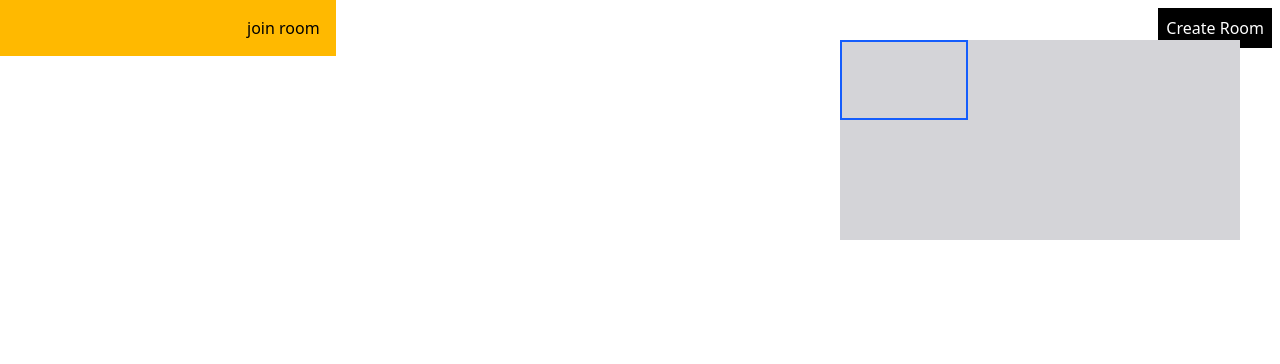
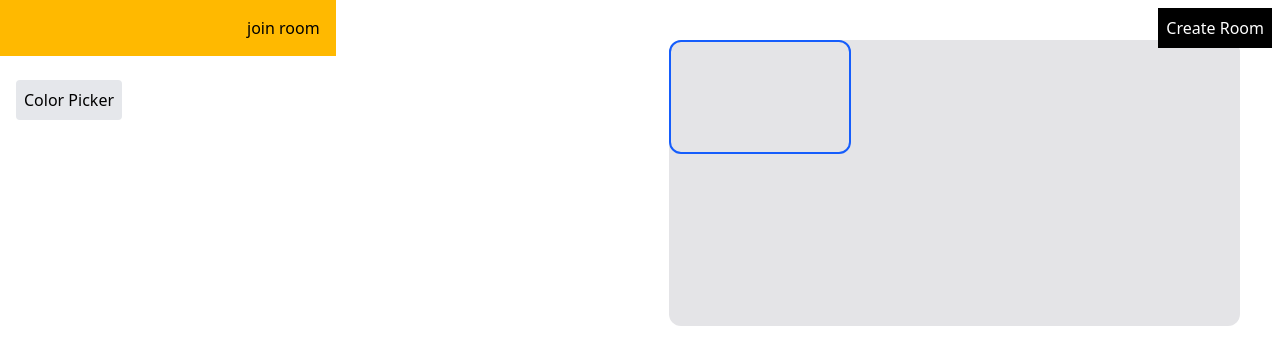
Before and after one commit to SarojKumarRanjan/Collaborative-drawboard, a React (Vite) app in the folder client/: page /1 in a window 1280 px wide. Shown: the top 364 px of the page. Built offline with nearby package versions, Linux system fonts and the light colour scheme; no server answers.

Commit message:
fixed minor bugs and implemented color picker

```diff
--- a/client/package.json
+++ b/client/package.json
@@ -12,6 +12,7 @@
   "dependencies": {
     "@tailwindcss/vite": "^4.1.7",
     "@types/node": "^22.15.18",
+    "@uiw/react-color-sketch": "^2.7.3",
     "motion": "^12.12.1",
     "react": "^19.1.0",
     "react-dom": "^19.1.0",
--- a/client/src/animation.ts
+++ b/client/src/animation.ts
@@ -34,3 +34,25 @@ export const modalAnimation = {
         transition
     }
 }
+
+
+export const colorPickerAnimation = {
+
+    from:{
+        y:-30,
+        opacity: 0,
+        transition:{
+            duration: 0.2,
+            ease: DEFAULT_EASE
+        }
+    },
+    to:{
+        y: 0,
+        opacity: 1,
+        transition:{
+            duration: 0.2,
+            ease: DEFAULT_EASE
+        }
+    }
+
+}
--- a/client/src/components/Toolbar.tsx
+++ /dev/null
@@ -1,42 +0,0 @@
-import { useOptions } from "@/store/Options";
-
-
-
- const  Toolbar = () => {
-
-const setOptions = useOptions((state) => state.setOptions);
-
-
-
-    return(
-        <div className="absolute top-0 left-0 z-50 flex gap-5  bg-black text-white">
-            <button
-                className="p-2 hover:bg-gray-700"
-                onClick={() => setOptions({ lineColor: '#171717' })}
-            >
-                Black
-            </button>
-            <button
-                className="p-2 hover:bg-gray-700"
-                onClick={() => setOptions({ lineColor: '#FF0000' })}
-            >
-                Red
-            </button>
-            <button
-                className="p-2 hover:bg-gray-700"
-                onClick={() => setOptions({ lineColor: '#00FF00' })}
-            >
-                Green
-            </button>
-            <button
-                className="p-2 hover:bg-gray-700"
-                onClick={() => setOptions({ lineColor: '#0000FF' })}
-            >
-                Blue
-            </button>
-
-        </div>
-    )
-}
-
-export default Toolbar;
--- a/client/src/components/canvas/MiniMap.tsx
+++ b/client/src/components/canvas/MiniMap.tsx
@@ -26,11 +26,11 @@ const Minimap = forwardRef<HTMLCanvasElement, MiniMapProps>(
 
     useEffect(() => {
       miniX.onChange((newX) => {
-        if (!dragging) x.set(-newX * 10);
+        if (!dragging) x.set(-newX * 7);
       });
 
       miniY.onChange((newY) => {
-        if (!dragging) y.set(-newY * 10);
+        if (!dragging) y.set(-newY * 7);
       });
 
       return () => {
@@ -41,11 +41,11 @@ const Minimap = forwardRef<HTMLCanvasElement, MiniMapProps>(
 
     return (
       <div
-        className="absolute right-10 top-10 z-50 bg-zinc-300"
+        className="absolute right-10 top-10 z-30 rounded-xl bg-zinc-200"
         ref={containerRef}
         style={{
-          width: CANVAS_SIZE.width / 10,
-          height: CANVAS_SIZE.height / 10,
+          width: CANVAS_SIZE.width / 7,
+          height: CANVAS_SIZE.height / 7,
         }}
       >
         <canvas
@@ -63,14 +63,14 @@ const Minimap = forwardRef<HTMLCanvasElement, MiniMapProps>(
             dragElastic={0}
             dragTransition={{ power: 0, timeConstant: 0 }}
             onDragEnd={() => setMovedminimap((prev) => !prev)}
-            className="absolute top-0 left-0 cursor-grab border-2 border-blue-600 box"
+            className="absolute top-0 left-0 cursor-grab border-2 rounded-xl border-blue-600 box"
             style={{
-              width: width / 10,
-              height: height / 10,
+              width: width / 7,
+              height: height / 7,
               x: miniX,
               y: miniY,
             }}
-            animate={{ x: -x.get() / 10, y: -y.get() / 10 }}
+            animate={{ x: -x.get() / 7, y: -y.get() / 7 }}
             transition={{ duration: 0 }}
           />
       </div>
--- a/client/src/components/room/Room.tsx
+++ b/client/src/components/room/Room.tsx
@@ -1,10 +1,10 @@
 import CanvasPage from "../canvas/Canvas"
 import MousePosition from "../MousePosition"
 import MouseRenderer from "../MouseRenderer"
-import Toolbar from "../Toolbar"
 import Collaborate from "./Collaborate"
 import NotFound from "../notFound"
 import { useModalStore } from '@/store/Modal.store';
+import Toolbar from "../toolbar/Toolbar";
 
 const Room = () => {
 
--- /dev/null
+++ b/client/src/components/toolbar/ColorPicker.tsx
@@ -0,0 +1,33 @@
+import { optionStore } from "@/store/Options.store";
+import Sketch from '@uiw/react-color-sketch';
+import { useState } from "react";
+
+const ColorPicker = () => {
+
+
+const { setLineColor,lineColor } = optionStore.getState();
+
+const [isOpen, setIsOpen] = useState(false);
+
+    return (
+        <div className="relative">
+            <button
+                className="p-2 bg-gray-200 rounded hover:bg-gray-300 focus:outline-none focus:ring-2 focus:ring-blue-500"
+                onClick={() => setIsOpen(!isOpen)}
+            >
+                Color Picker
+            </button>
+            {isOpen && (
+                <div >
+                    <Sketch
+                        color={lineColor}
+                        onChange={(color) => setLineColor(color.hex)}
+                    />
+                </div>
+            )}
+        </div>
+    );
+}
+
+
+export default ColorPicker;
--- /dev/null
+++ b/client/src/components/toolbar/Toolbar.tsx
@@ -0,0 +1,22 @@
+
+
+
+import ColorPicker from "./ColorPicker";
+
+
+
+ const  Toolbar = () => {
+
+
+
+
+    return(
+        <div>
+            <div className="absolute top-20 left-4 z-50 flex flex-col gap-2">
+                <ColorPicker />
+            </div>
+        </div>
+    )
+}
+
+export default Toolbar;
--- a/client/src/hooks/useDraw.hook.ts
+++ b/client/src/hooks/useDraw.hook.ts
@@ -1,9 +1,9 @@
 import { useCallback, useEffect, useState } from "react";
 import { socket } from "@/lib/Socket";
-import { useOptions } from "@/store/Index";
 import { useBoardPosition } from "@/store/BoardPosition";
 import { getPosition } from "@/lib/GetPosition";
 import roomStore from "@/store/room.store";
+import {optionStore} from "@/store/Options.store";
 
 let tempMoves: [number, number][] = [];
 
@@ -12,19 +12,19 @@ export const useDraw = (
   ctx?: CanvasRenderingContext2D | undefined
 ) => {
   const { handleMyMoves, handleRemoveMyMove } = roomStore.getState();
+  const { lineColor, lineWidth } = optionStore.getState();
 
   const position = useBoardPosition();
   const movedX = position.x;
   const movedY = position.y;
-  const options = useOptions();
   const [drawing, setDrawing] = useState(false);
 
   useEffect(() => {
     if (ctx) {
       ctx.lineJoin = "round";
       ctx.lineCap = "round";
-      ctx.lineWidth = options.lineWidth;
-      ctx.strokeStyle = options.lineColor;
+      ctx.lineWidth = lineWidth;
+      ctx.strokeStyle = lineColor;
     }
   });
 
@@ -69,7 +69,10 @@ export const useDraw = (
 
     const move: Move = {
       path: tempMoves,
-      options,
+      options:{
+        lineColor: lineColor,
+        lineWidth: lineWidth,
+      },
     };
     handleMyMoves(move);
     tempMoves = [];
--- a/client/src/store/Index.ts
+++ /dev/null
@@ -1,6 +0,0 @@
-import {useOptions} from './Options'
-
-
-export {
-    useOptions
-}
--- /dev/null
+++ b/client/src/store/Options.store.ts
@@ -0,0 +1,23 @@
+import { create } from 'zustand'
+
+
+
+interface optionStore extends CtxOptions{
+
+  setLineWidth:(width: number) => void;
+  setLineColor:(color: string) => void;
+
+}
+
+const initialData = {
+  lineColor: '#171717',
+  lineWidth: 5
+}
+
+export const optionStore = create<optionStore>((set) => ({
+  ...initialData,
+  setLineWidth: (width: number) => set((state) => ({ ...state, lineWidth: width })),
+  setLineColor: (color: string) => set((state) => ({ ...state, lineColor: color })),
+
+
+}));
--- a/client/src/store/Options.ts
+++ /dev/null
@@ -1,20 +0,0 @@
-import { create } from 'zustand'
-
-
-
-interface optionStore extends CtxOptions{
-  setOptions:(options:Partial<CtxOptions>) => void
-  resetOptions:() => void
-
-}
-
-const initialData = {
-  lineColor: '#171717',
-  lineWidth: 5
-}
-
-export const useOptions = create<optionStore>((set) => ({
-  ...initialData,
-  setOptions: (options) => set((state) => ({ ...state, ...options })),
-  resetOptions: () => set(initialData)
-}));
```
Also changed, not shown: 2 other files (tests, documents, lock files or other folders).
